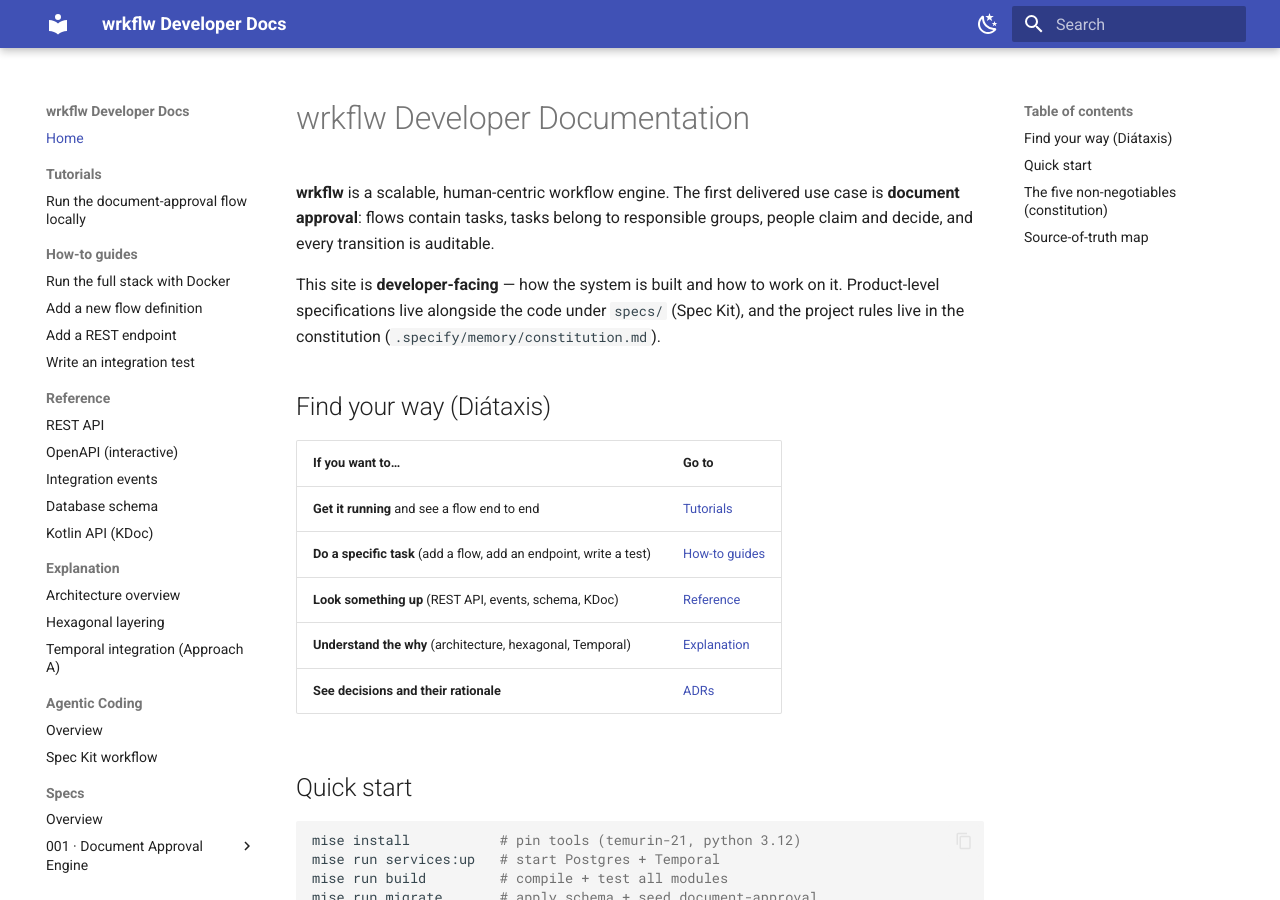
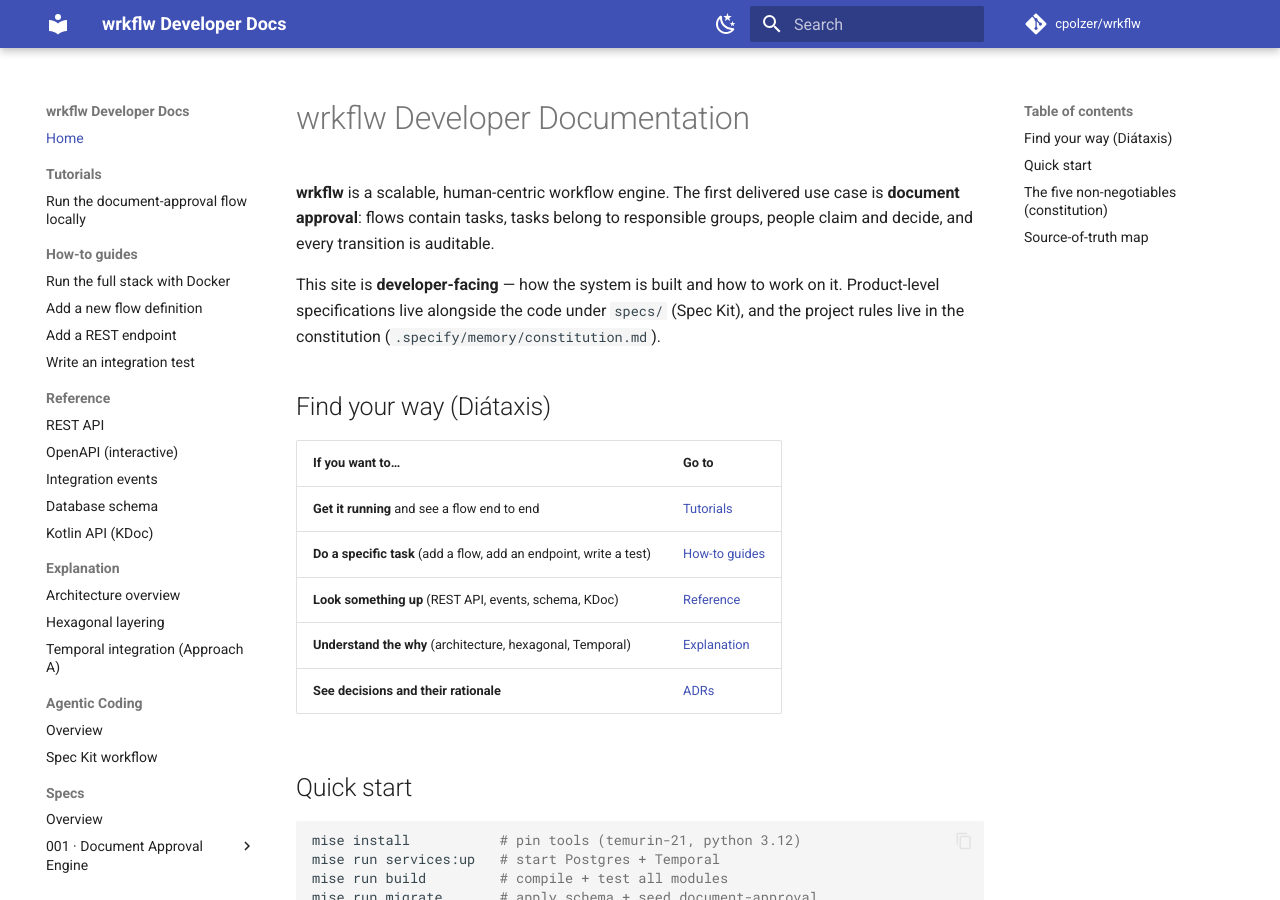
Before and after one commit to cpolzer/wrkflw, an MkDocs documentation site: the page built from docs/index.md, in a window 1280 px wide and 900 px high. Built offline with MkDocs 1.6.1 and Material for MkDocs 9.7.7, drawn with Linux system fonts in a browser that asks for light colours; comment, search, counter and statistics services are not loaded.

Commit message:
docs: add GitHub repo link with icon to MkDocs site header
Entire-Checkpoint: 2e6a03236408

```diff
--- a/mkdocs.yml
+++ b/mkdocs.yml
@@ -1,5 +1,8 @@
 site_name: wrkflw Developer Docs
 site_description: Developer documentation for the wrkflw workflow engine
+site_url: https://cpolzer.github.io/wrkflw/
+repo_url: https://github.com/cpolzer/wrkflw
+repo_name: cpolzer/wrkflw
 docs_dir: docs
 
 validation:
```
